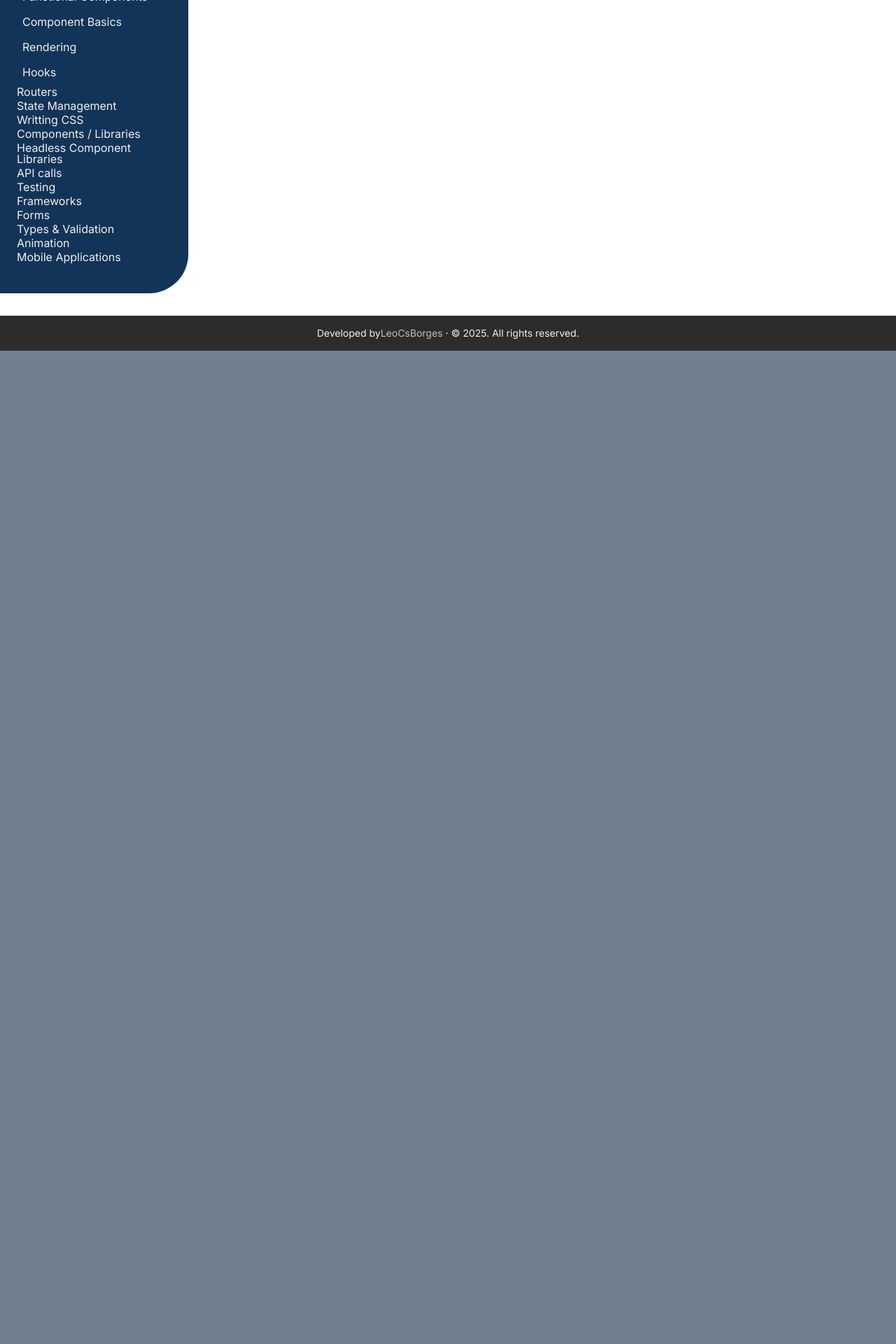
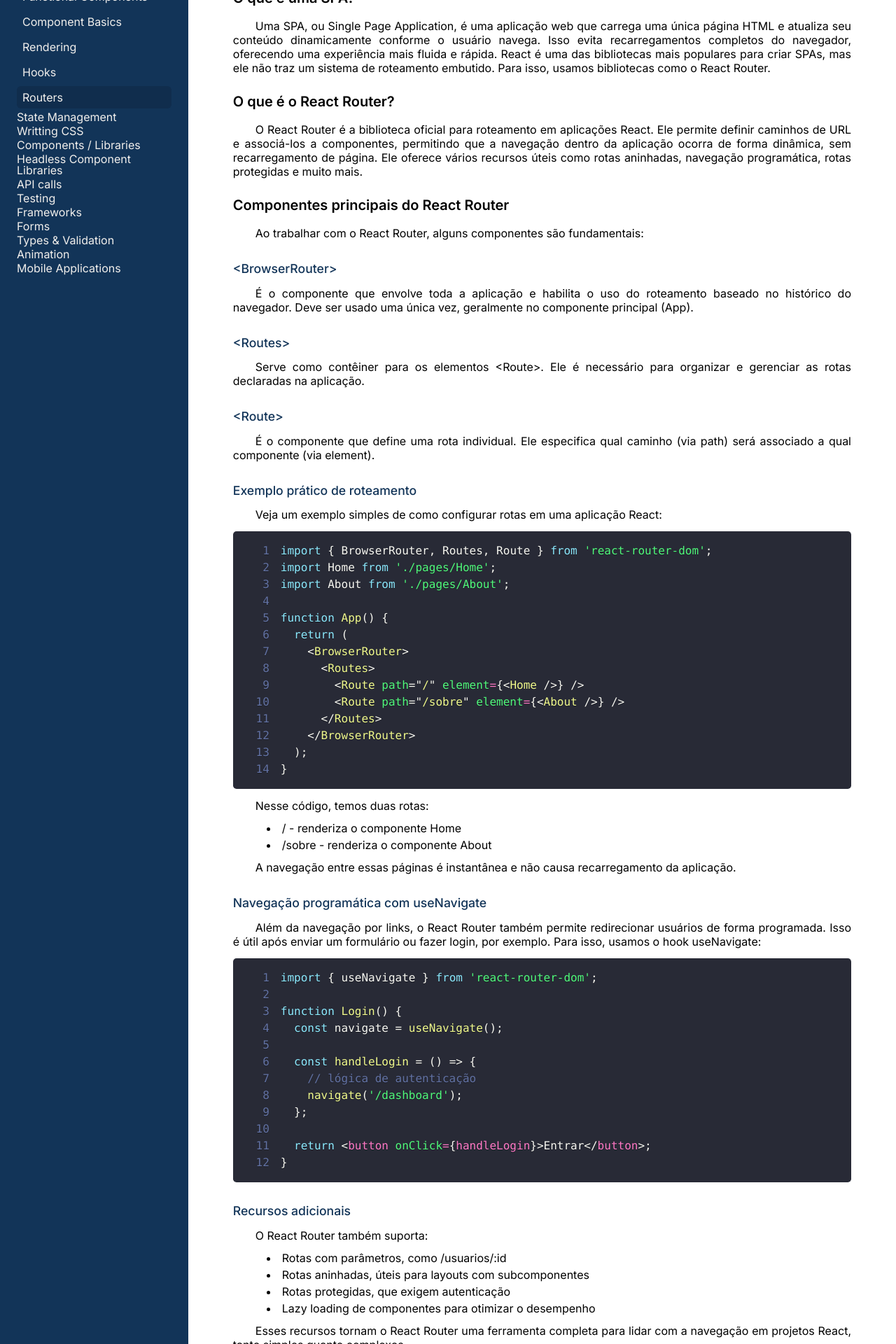
Before and after one commit to LeoCsBorges/react-roadmap, a React (Vite) app: page /routers in a window 1280 px wide. Shown: the part 500-2420 px from the top of the page at 70% size. Before the commit the page ends 1001 px from the top, so only its background shows below. Built offline with nearby package versions, Linux system fonts and the light colour scheme.

Commit message:
Adding RoutersPage

```diff
--- a/src/App.jsx
+++ b/src/App.jsx
@@ -1,12 +1,13 @@
 import { BrowserRouter, Routes, Route } from "react-router";
-import { HomePage } from "@/pages/HomePage";
-import { ComponentsPage } from "@/pages/ComponentsPage";
-import { FunctionalComponentsPage } from "@/pages/FunctionalComponentsPage";
-import { ComponentBasicsPage } from "@/pages/ComponentBasicsPage";
-import { RootLayout } from "./components/layout/RootLayout";
-import { NotFoundPage } from "./pages/NotFoundPage";
-import { RenderingPage } from "./pages/RenderingPage";
-import { HooksPage } from "./pages/HooksPage";
+import HomePage from "@/pages/HomePage";
+import ComponentsPage from "@/pages/ComponentsPage";
+import FunctionalComponentsPage from "@/pages/FunctionalComponentsPage";
+import ComponentBasicsPage from "@/pages/ComponentBasicsPage";
+import RootLayout from "./components/layout/RootLayout";
+import NotFoundPage from "./pages/NotFoundPage";
+import RenderingPage from "./pages/RenderingPage";
+import HooksPage from "./pages/HooksPage";
+import RoutersPage from "./pages/RoutersPage";
 
 function App() {
   return (
@@ -19,6 +20,7 @@
           <Route path="component-basics" element={<ComponentBasicsPage />} />
           <Route path="rendering" element={<RenderingPage />} />
           <Route path="hooks" element={<HooksPage />} />
+          <Route path="routers" element={<RoutersPage />} />
           <Route path="*" element={<NotFoundPage />} />
         </Route>
       </Routes>
--- a/src/components/layout/RootLayout.jsx
+++ b/src/components/layout/RootLayout.jsx
@@ -20,3 +20,5 @@
         </>
     )
 };
+
+export default RootLayout;
--- a/src/components/layout/Sidebar/index.jsx
+++ b/src/components/layout/Sidebar/index.jsx
@@ -22,7 +22,9 @@
                     <li>
                         <MenuLink to='/hooks'>Hooks</MenuLink>
                     </li>
-                    <li>Routers</li>
+                    <li>
+                        <MenuLink to='/routers'>Routers</MenuLink>
+                    </li>
                     <li>State Management</li>
                     <li>Writting CSS</li>
                     <li>Components / Libraries</li>
--- a/src/pages/ComponentBasicsPage.jsx
+++ b/src/pages/ComponentBasicsPage.jsx
@@ -3,7 +3,7 @@
 import { Prism as SyntaxHighlighter } from 'react-syntax-highlighter';
 import { dracula } from 'react-syntax-highlighter/dist/esm/styles/prism';
 
-export function ComponentBasicsPage() {
+export const ComponentBasicsPage = () => {
     return (
         <ContentContainer>
           <H1>Noções básicas de Componentes</H1>
@@ -603,3 +603,5 @@
         </ContentContainer>
     )
 }
+
+export default ComponentBasicsPage;
--- a/src/pages/ComponentsPage.jsx
+++ b/src/pages/ComponentsPage.jsx
@@ -332,7 +332,7 @@
     `
 ];
 
-export function ComponentsPage() {
+export const ComponentsPage = () => {
     return (
       <ContentContainer>
         <H1>Componentes</H1>
@@ -549,4 +549,6 @@
         <UpPage />
       </ContentContainer>
     );
-}
+};
+
+export default ComponentsPage;
--- a/src/pages/FunctionalComponentsPage.jsx
+++ b/src/pages/FunctionalComponentsPage.jsx
@@ -3,7 +3,7 @@
 import { Prism as SyntaxHighlighter } from 'react-syntax-highlighter';
 import { dracula } from 'react-syntax-highlighter/dist/esm/styles/prism';
 
-export function FunctionalComponentsPage() {
+export const FunctionalComponentsPage = () => {
     return (
         <ContentContainer >
             <H1>Componentes Funcionais</H1>
@@ -366,4 +366,6 @@
             <UpPage />
         </ContentContainer>
     )
-}
+};
+
+export default FunctionalComponentsPage;
--- a/src/pages/HomePage.jsx
+++ b/src/pages/HomePage.jsx
@@ -17,3 +17,5 @@
         </ContentContainer>
     )
 }
+
+export default HomePage;
--- a/src/pages/HooksPage.jsx
+++ b/src/pages/HooksPage.jsx
@@ -4,7 +4,7 @@
 import { dracula } from 'react-syntax-highlighter/dist/esm/styles/prism';
 import reducerImg from '@/assets/images/useReducer_breakdown.png'
 
-export function HooksPage() {
+export const HooksPage = () => {
     return (
         <ContentContainer>
             <H1>React Hooks</H1>
@@ -1038,4 +1038,6 @@
             <UpPage />
         </ContentContainer>
     );
-}
+};
+
+export default HooksPage;
--- a/src/pages/NotFoundPage.jsx
+++ b/src/pages/NotFoundPage.jsx
@@ -6,4 +6,6 @@
             <h1>Not Found</h1>
         </ContentContainer>
     )
-}
+};
+
+export default NotFoundPage;
--- a/src/pages/RenderingPage.jsx
+++ b/src/pages/RenderingPage.jsx
@@ -3,7 +3,7 @@
 import { Prism as SyntaxHighlighter } from 'react-syntax-highlighter';
 import { dracula } from 'react-syntax-highlighter/dist/esm/styles/prism';
 
-export function RenderingPage() {
+export const RenderingPage = () => {
     return (
         <ContentContainer>
             <H1>Renderização</H1>
@@ -325,4 +325,6 @@
             <UpPage />
         </ContentContainer>
     );
-}
+};
+
+export default RenderingPage;
--- /dev/null
+++ b/src/pages/RoutersPage.jsx
@@ -0,0 +1,121 @@
+import { H1, H2, H3, Text, TextStrong, UpPage } from '@/components/ui/Content'
+import { ContentContainer } from '@/components/ui/ContentContainer';
+import { Prism as SyntaxHighlighter } from 'react-syntax-highlighter';
+import { dracula } from 'react-syntax-highlighter/dist/esm/styles/prism';
+
+export const RoutersPage = () => {
+    return (
+        <ContentContainer>
+            <H1>Route e React Router no React</H1>
+            <article>
+                <H2>O que é uma SPA?</H2>
+                <Text>
+                    Uma SPA, ou Single Page Application, é uma aplicação web que carrega uma única página HTML e atualiza seu conteúdo dinamicamente conforme o usuário navega. Isso evita recarregamentos completos do navegador, oferecendo uma experiência mais fluida e rápida. React é uma das bibliotecas mais populares para criar SPAs, mas ele não traz um sistema de roteamento embutido. Para isso, usamos bibliotecas como o React Router.
+                </Text>
+
+                <H2>O que é o React Router?</H2>
+                <Text>
+                    O React Router é a biblioteca oficial para roteamento em aplicações React. Ele permite definir caminhos de URL e associá-los a componentes, permitindo que a navegação dentro da aplicação ocorra de forma dinâmica, sem recarregamento de página. Ele oferece vários recursos úteis como rotas aninhadas, navegação programática, rotas protegidas e muito mais.
+                </Text>
+            </article>
+
+            <article>
+                <H2>Componentes principais do React Router</H2>
+                <Text>
+                    Ao trabalhar com o React Router, alguns componentes são fundamentais:
+                </Text>
+
+                <H3>{`<BrowserRouter>`}</H3>
+                <Text>
+                    É o componente que envolve toda a aplicação e habilita o uso do roteamento baseado no histórico do navegador. Deve ser usado uma única vez, geralmente no componente principal (App).
+                </Text>
+
+                <H3>{`<Routes>`}</H3>
+                <Text>
+                    Serve como contêiner para os elementos {`<Route>`}. Ele é necessário para organizar e gerenciar as rotas declaradas na aplicação.
+                </Text>
+
+                <H3>{`<Route>`}</H3>
+                <Text>
+                    É o componente que define uma rota individual. Ele especifica qual caminho (via path) será associado a qual componente (via element).
+                </Text>
+            </article>
+
+            <article>
+                <H3>Exemplo prático de roteamento</H3>
+                <Text>
+                    Veja um exemplo simples de como configurar rotas em uma aplicação React:
+                </Text>
+
+            <SyntaxHighlighter language='jsx' style={dracula} showLineNumbers wrapLines wrapLongLines>
+            {
+`import { BrowserRouter, Routes, Route } from 'react-router-dom';
+import Home from './pages/Home';
+import About from './pages/About';
+
+function App() {
+  return (
+    <BrowserRouter>
+      <Routes>
+        <Route path="/" element={<Home />} />
+        <Route path="/sobre" element={<About />} />
+      </Routes>
+    </BrowserRouter>
+  );
+}`
+            } </SyntaxHighlighter>
+                <Text>Nesse código, temos duas rotas:</Text>
+                <ol style={{listStyle: 'inside', marginLeft: '3em'}}>
+                    <li style={{marginBlock: '.5em'}}>/ - renderiza o componente Home</li>
+                    <li style={{marginBlock: '.5em'}}>/sobre - renderiza o componente About</li>
+                </ol>
+                <Text>A navegação entre essas páginas é instantânea e não causa recarregamento da aplicação.</Text>
+            </article>
+
+            <article>
+                <H3>Navegação programática com useNavigate</H3>
+                <Text>
+                    Além da navegação por links, o React Router também permite redirecionar usuários de forma programada. Isso é útil após enviar um formulário ou fazer login, por exemplo. Para isso, usamos o hook useNavigate:
+                </Text>
+            <SyntaxHighlighter language='jsx' style={dracula} showLineNumbers wrapLines wrapLongLines>
+            {
+`import { useNavigate } from 'react-router-dom';
+
+function Login() {
+  const navigate = useNavigate();
+
+  const handleLogin = () => {
+    // lógica de autenticação
+    navigate('/dashboard');
+  };
+
+  return <button onClick={handleLogin}>Entrar</button>;
+}`
+            } </SyntaxHighlighter>
+            </article>
+
+            <article>
+                <H3>Recursos adicionais</H3>
+                <Text>O React Router também suporta:</Text>
+                <ol style={{listStyle: 'inside', marginLeft: '3em'}}>
+                    <li style={{marginBlock: '.5em'}}>Rotas com parâmetros, como /usuarios/:id</li>
+                    <li style={{marginBlock: '.5em'}}>Rotas aninhadas, úteis para layouts com subcomponentes</li>
+                    <li style={{marginBlock: '.5em'}}>Rotas protegidas, que exigem autenticação</li>
+                    <li style={{marginBlock: '.5em'}}>Lazy loading de componentes para otimizar o desempenho</li>
+                </ol>
+                <Text>Esses recursos tornam o React Router uma ferramenta completa para lidar com a navegação em projetos React, tanto simples quanto complexos.</Text>
+            </article>
+
+            <article>
+                <H3>Conclusão</H3>
+                <Text>
+                    O React Router, com seus componentes como {`<Route>`} e {`<BrowserRouter>`}, é essencial para o desenvolvimento de SPAs em React. Ele permite criar navegação eficiente e organizada, além de oferecer uma série de recursos que tornam o desenvolvimento mais robusto e escalável. Dominar essa biblioteca é um passo importante para qualquer desenvolvedor React que deseja criar aplicações modernas, com rotas bem estruturadas e uma boa experiência para o usuário.
+                </Text>
+            </article>
+
+            <UpPage />
+        </ContentContainer>
+    )
+}
+
+export default RoutersPage;
```
